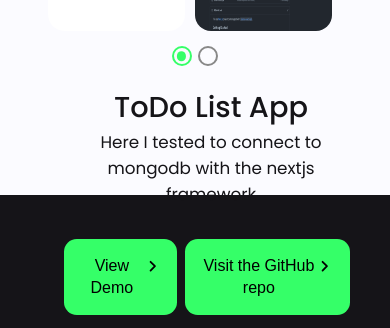
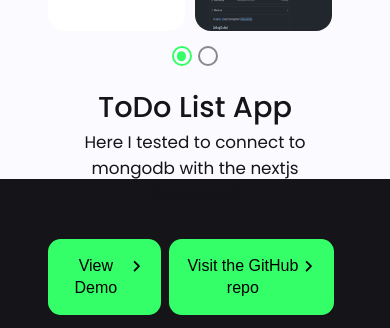
Before and after one commit to SIMULATAN/ManuelPuchner_Portfolio, a Next.js app: page / in a window 390 px wide. Shown: the part 1028-1356 px from the top of the page. Built offline with nearby package versions, Linux system fonts and the light colour scheme.

Commit message:
(stable): some smaller changes

```diff
--- a/components/background/Background.module.scss
+++ b/components/background/Background.module.scss
@@ -12,6 +12,7 @@
   top: 0;
   left: 0;
   width: 100%;
+  height: 100%;
   overflow-x: hidden;
   overflow-y: hidden;
 }
--- a/sections/work/Work.module.scss
+++ b/sections/work/Work.module.scss
@@ -56,6 +56,8 @@
   .work {
     .text {
       width: 100%;
+      padding: 0;
+      padding-top: 1rem;
     }
   }
 }
```
